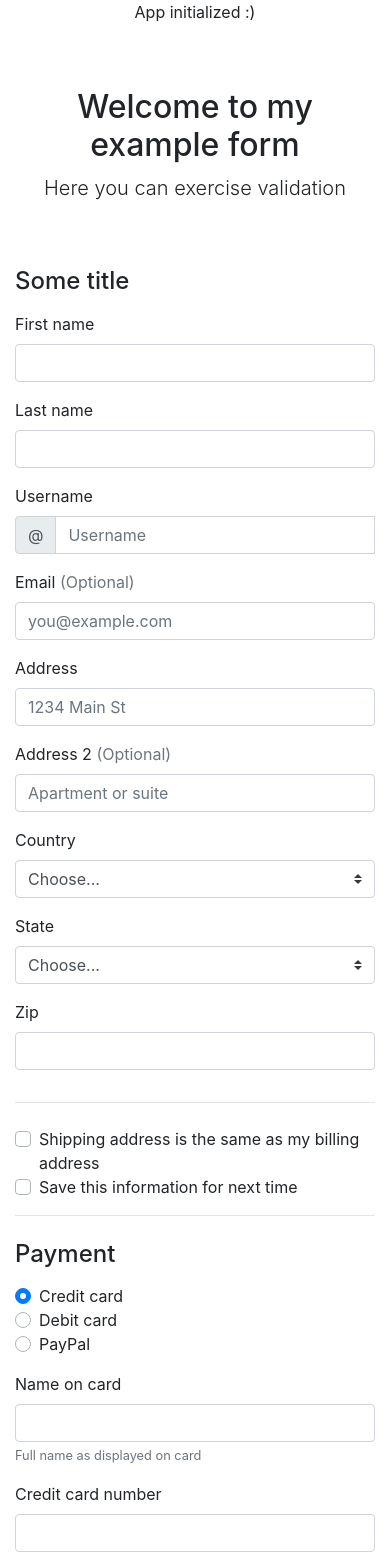
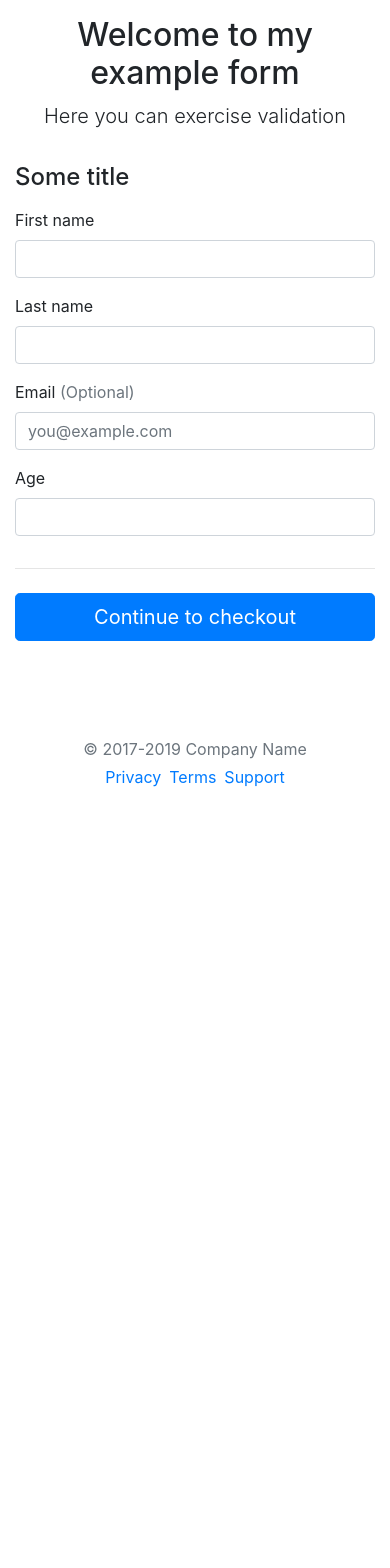
Before and after one commit to pmsopra/reactive-forms, an Angular app: page / in a window 390 px wide. Shown: the top 1568 px of the page. After the commit the page ends 844 px from the top, so only its background shows below. Built offline with nearby package versions, Linux system fonts and the light colour scheme.

Commit message:
Update form

```diff
--- a/src/app/form/form.component.html
+++ b/src/app/form/form.component.html
@@ -1,5 +1,5 @@
 <div class="container">
-  <div class="py-5 text-center">
+  <div class="py-3 text-center">
     <h2>{{ title }}</h2>
     <p class="lead">{{ description }}</p>
   </div>
@@ -16,6 +16,7 @@
               Valid first name is required.
             </div>
           </div>
+
           <div class="col-md-6 mb-3">
             <label for="lastName">Last name</label>
             <input type="text" class="form-control" id="lastName" placeholder="" value="" required>
@@ -25,131 +26,26 @@
           </div>
         </div>
 
-        <div class="mb-3">
-          <label for="username">Username</label>
-          <div class="input-group">
-            <div class="input-group-prepend">
-              <span class="input-group-text">@</span>
+        <div class="row">
+          <div class="col-md-6 mb-3">
+            <label for="email">Email <span class="text-muted">(Optional)</span></label>
+            <input type="email" class="form-control" placeholder="you@example.com">
+            <div class="invalid-feedback">
+              Please enter a valid email address for shipping updates.
             </div>
-            <input type="text" class="form-control" id="username" placeholder="Username" required>
-            <div class="invalid-feedback" style="width: 100%;">
-              Your username is required.
+          </div>
+
+          <div class="col-md-6 mb-3">
+            <label>Age</label>
+            <input type="text" class="form-control">
+            <div class="invalid-feedback">
+              Please enter a valid email address for shipping updates.
             </div>
           </div>
         </div>
 
-        <div class="mb-3">
-          <label for="email">Email <span class="text-muted">(Optional)</span></label>
-          <input type="email" class="form-control" id="email" placeholder="you@example.com">
-          <div class="invalid-feedback">
-            Please enter a valid email address for shipping updates.
-          </div>
-        </div>
-
-        <div class="mb-3">
-          <label for="address">Address</label>
-          <input type="text" class="form-control" id="address" placeholder="1234 Main St" required>
-          <div class="invalid-feedback">
-            Please enter your shipping address.
-          </div>
-        </div>
-
-        <div class="mb-3">
-          <label for="address2">Address 2 <span class="text-muted">(Optional)</span></label>
-          <input type="text" class="form-control" id="address2" placeholder="Apartment or suite">
-        </div>
-
-        <div class="row">
-          <div class="col-md-5 mb-3">
-            <label for="country">Country</label>
-            <select class="custom-select d-block w-100" id="country" required>
-              <option value="">Choose...</option>
-              <option>United States</option>
-            </select>
-            <div class="invalid-feedback">
-              Please select a valid country.
-            </div>
-          </div>
-          <div class="col-md-4 mb-3">
-            <label for="state">State</label>
-            <select class="custom-select d-block w-100" id="state" required>
-              <option value="">Choose...</option>
-              <option>California</option>
-            </select>
-            <div class="invalid-feedback">
-              Please provide a valid state.
-            </div>
-          </div>
-          <div class="col-md-3 mb-3">
-            <label for="zip">Zip</label>
-            <input type="text" class="form-control" id="zip" placeholder="" required>
-            <div class="invalid-feedback">
-              Zip code required.
-            </div>
-          </div>
-        </div>
-        <hr class="mb-4">
-        <div class="custom-control custom-checkbox">
-          <input type="checkbox" class="custom-control-input" id="same-address">
-          <label class="custom-control-label" for="same-address">Shipping address is the same as my billing
-            address</label>
-        </div>
-        <div class="custom-control custom-checkbox">
-          <input type="checkbox" class="custom-control-input" id="save-info">
-          <label class="custom-control-label" for="save-info">Save this information for next time</label>
-        </div>
         <hr class="mb-4">
 
-        <h4 class="mb-3">Payment</h4>
-
-        <div class="d-block my-3">
-          <div class="custom-control custom-radio">
-            <input id="credit" name="paymentMethod" type="radio" class="custom-control-input" checked required>
-            <label class="custom-control-label" for="credit">Credit card</label>
-          </div>
-          <div class="custom-control custom-radio">
-            <input id="debit" name="paymentMethod" type="radio" class="custom-control-input" required>
-            <label class="custom-control-label" for="debit">Debit card</label>
-          </div>
-          <div class="custom-control custom-radio">
-            <input id="paypal" name="paymentMethod" type="radio" class="custom-control-input" required>
-            <label class="custom-control-label" for="paypal">PayPal</label>
-          </div>
-        </div>
-        <div class="row">
-          <div class="col-md-6 mb-3">
-            <label for="cc-name">Name on card</label>
-            <input type="text" class="form-control" id="cc-name" placeholder="" required>
-            <small class="text-muted">Full name as displayed on card</small>
-            <div class="invalid-feedback">
-              Name on card is required
-            </div>
-          </div>
-          <div class="col-md-6 mb-3">
-            <label for="cc-number">Credit card number</label>
-            <input type="text" class="form-control" id="cc-number" placeholder="" required>
-            <div class="invalid-feedback">
-              Credit card number is required
-            </div>
-          </div>
-        </div>
-        <div class="row">
-          <div class="col-md-3 mb-3">
-            <label for="cc-expiration">Expiration</label>
-            <input type="text" class="form-control" id="cc-expiration" placeholder="" required>
-            <div class="invalid-feedback">
-              Expiration date required
-            </div>
-          </div>
-          <div class="col-md-3 mb-3">
-            <label for="cc-cvv">CVV</label>
-            <input type="text" class="form-control" id="cc-cvv" placeholder="" required>
-            <div class="invalid-feedback">
-              Security code required
-            </div>
-          </div>
-        </div>
-        <hr class="mb-4">
         <button class="btn btn-primary btn-lg btn-block" type="submit">Continue to checkout</button>
       </form>
     </div>
--- a/src/app/root/root.component.html
+++ b/src/app/root/root.component.html
@@ -1,9 +1 @@
-<div class="container">
-  <div class="row">
-    <div class="col-12 text-center">
-      <p>App initialized :)</p>
-    </div>
-  </div>
-</div>
-
 <app-form></app-form>
```
